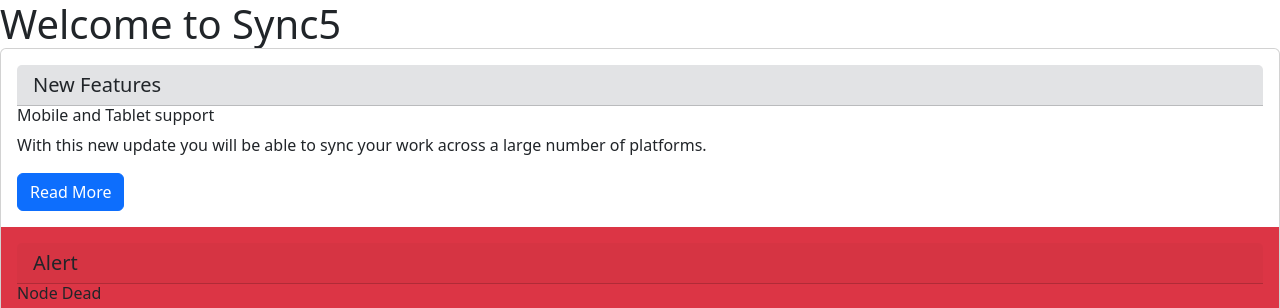
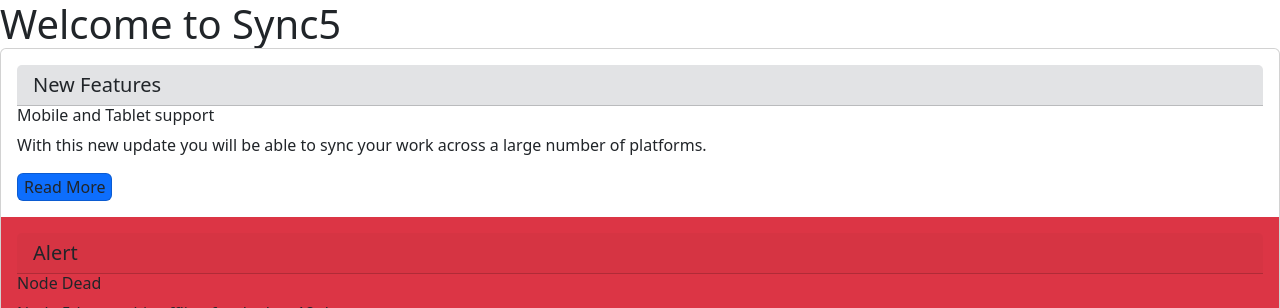
Before and after one commit to acciojob/bootstrap-card-ashpatni20, a website: page main.html in a window 1280 px wide. Shown: the top 308 px of the page. Drawn offline with nearby package versions, Linux system fonts and the light colour scheme.

Commit message:
created a submission

```diff
--- a/main.html
+++ b/main.html
@@ -16,7 +16,7 @@
 				<h5 class="card-header bg-secondary-subtle">New Features</h5>
 				<h6 class="card-title">Mobile and Tablet support</h6>
 				<p class="card-text">With this new update you will be able to sync your work across a large number of platforms.</p>
-				<button class="btn btn-primary bg-primary">Read More</button>
+				<button class="card btn-primary bg-primary">Read More</button>
 			</div>
 			<div class="card-body bg-danger">
 				<h5 class="card-header">Alert</h5>
```
